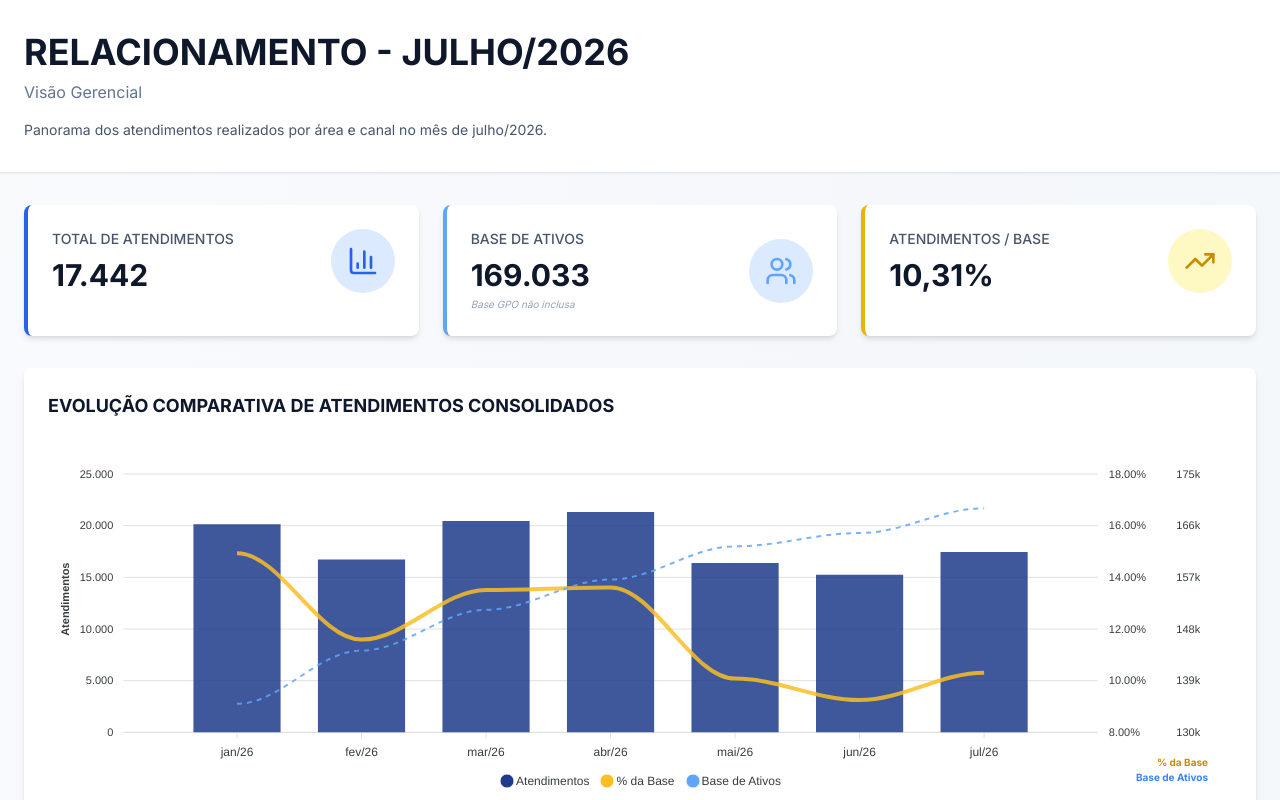
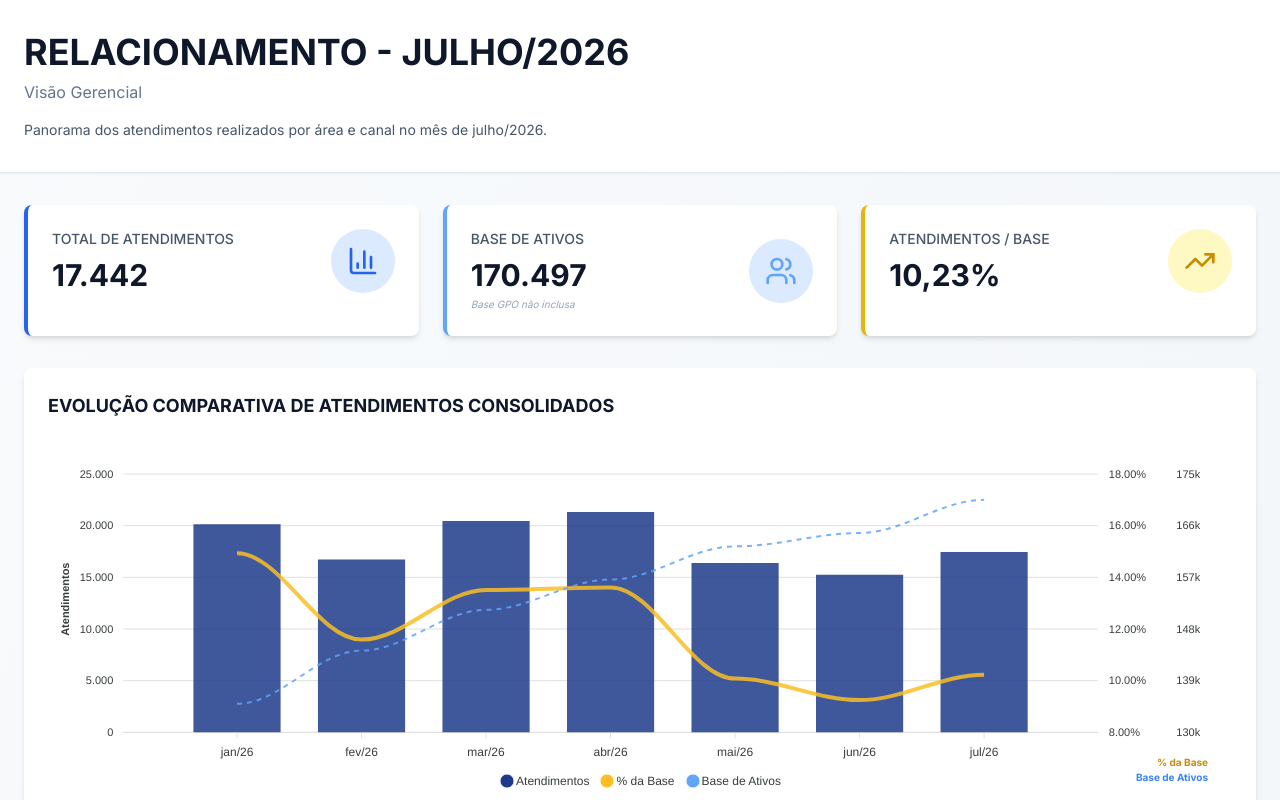
Before and after one commit to thiagofmend2/Relacionamento_julho_2026, a plain HTML site: page index.html in a window 1280 px wide. Shown: the top 800 px of the page. Drawn offline with nearby package versions, Linux system fonts and the light colour scheme.

Commit message:
Update index.html

```diff
--- a/index.html
+++ b/index.html
@@ -36,7 +36,7 @@
                 <div class="flex items-center justify-between">
                     <div>
                         <p class="text-slate-600 text-sm font-medium uppercase">Base de Ativos</p>
-                        <p class="text-3xl font-bold text-slate-900 mt-2">169.033</p>
+                        <p class="text-3xl font-bold text-slate-900 mt-2">170.497</p>
                         <p class="text-[10px] text-slate-400 mt-1 italic">Base GPO não inclusa</p>
                     </div>
                     <div class="bg-blue-100 p-4 rounded-full"><i data-lucide="users" class="w-8 h-8 text-blue-400"></i></div>
@@ -44,7 +44,7 @@
             </div>
             <div class="bg-white rounded-lg shadow-md p-6 border-l-4 border-yellow-500">
                 <div class="flex items-center justify-between">
-                    <div><p class="text-slate-600 text-sm font-medium uppercase">Atendimentos / Base</p><p class="text-3xl font-bold text-slate-900 mt-2">10,31%</p></div>
+                    <div><p class="text-slate-600 text-sm font-medium uppercase">Atendimentos / Base</p><p class="text-3xl font-bold text-slate-900 mt-2">10,23%</p></div>
                     <div class="bg-yellow-100 p-4 rounded-full"><i data-lucide="trending-up" class="w-8 h-8 text-yellow-600"></i></div>
                 </div>
             </div>
@@ -153,7 +153,7 @@
             {mes:"abr/26", total:21323, base:156615, percentual:13.61},
             {mes:"mai/26", total:16377, base:162397, percentual:10.08},
             {mes:"jun/26", total:15242, base:164717, percentual:9.25},
-            {mes:"jul/26", total:17442, base:169033, percentual:10.31}
+            {mes:"jul/26", total:17442, base:170497, percentual:10.23}
         ];
 
         // Dados de IEs com logos
```
